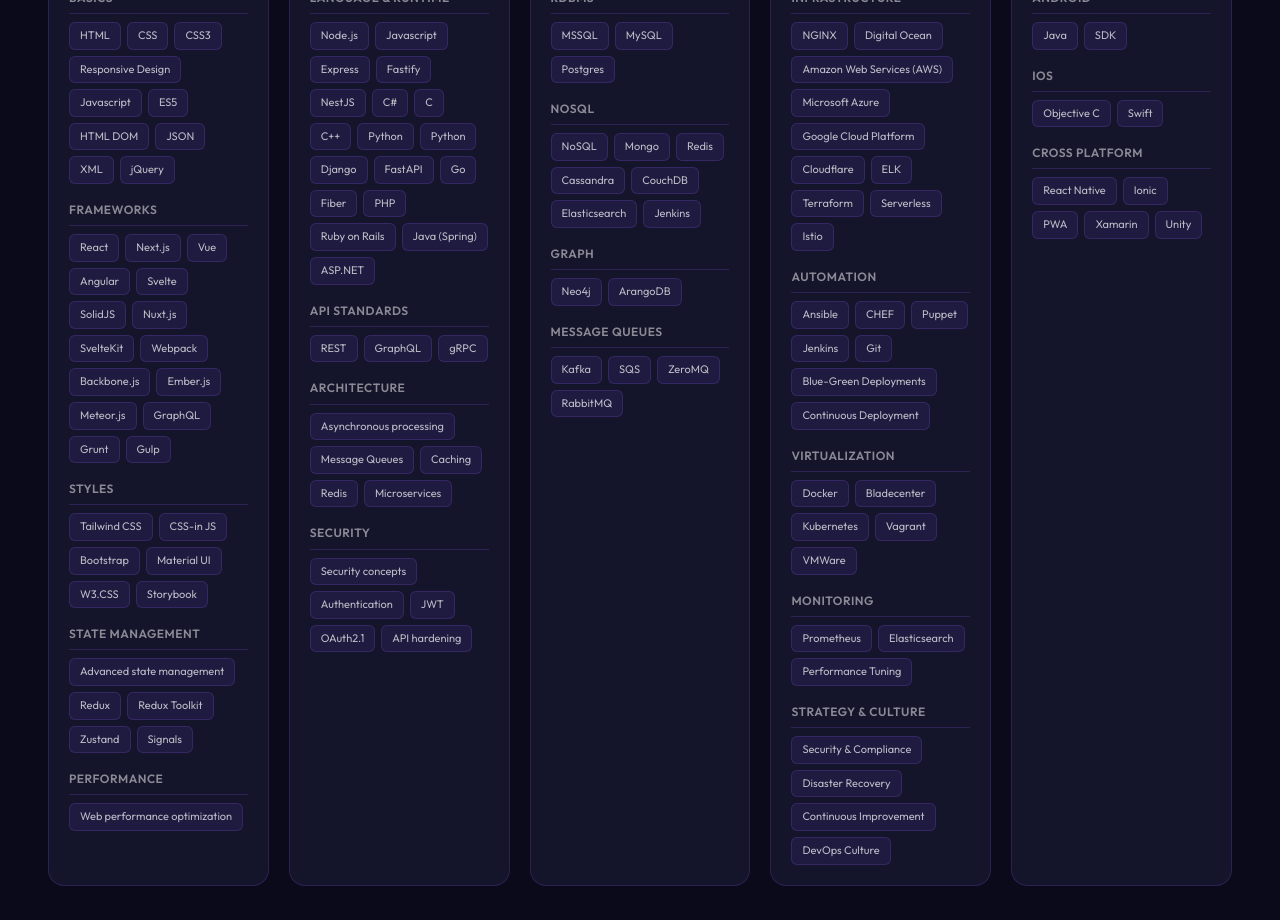
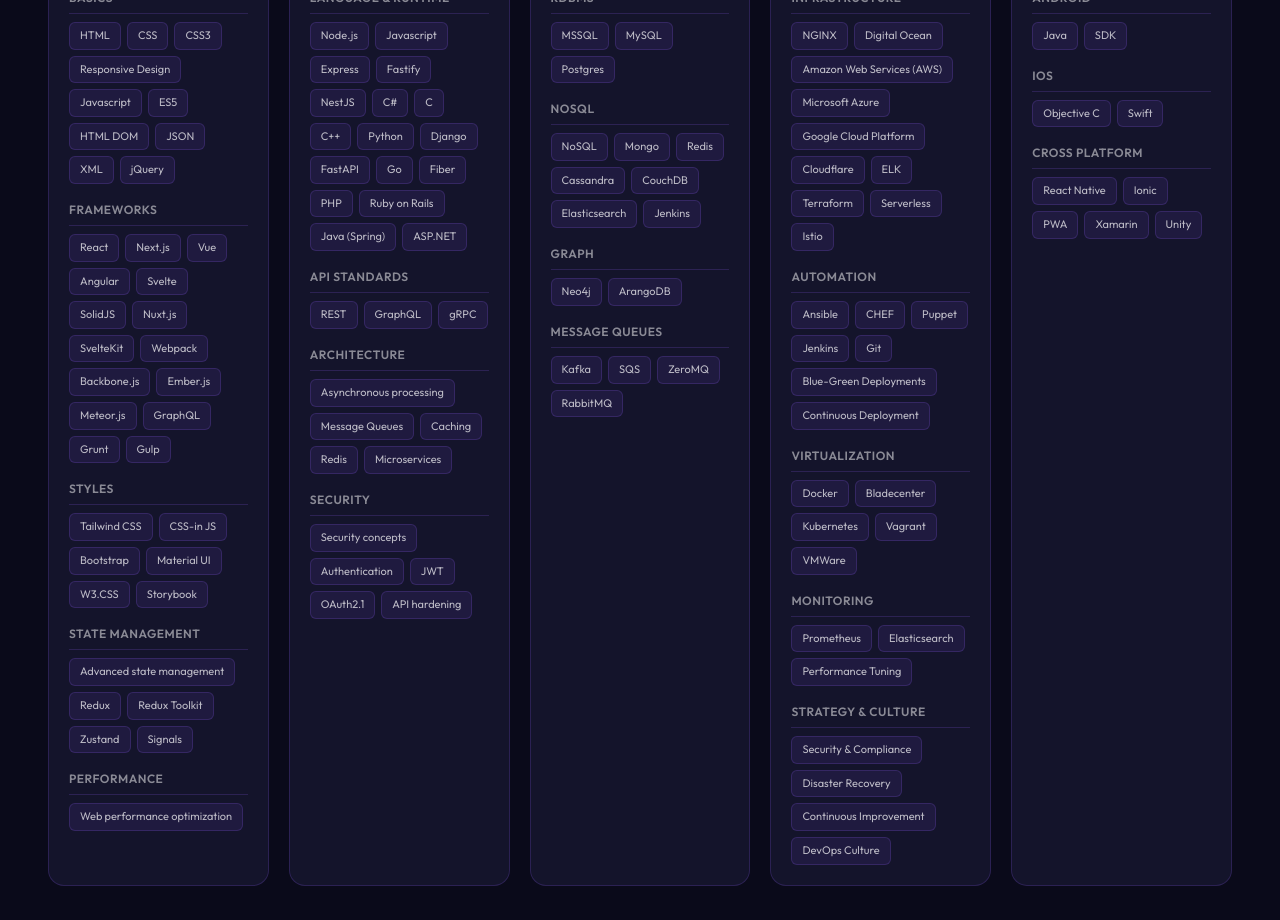
Before and after one commit to siridevcode-dev/devthailao.com, a Next.js app: page /en in a window 1280 px wide. Shown: the part 2660-3580 px from the top of the page. Built offline with nearby package versions, Linux system fonts and the light colour scheme.

Commit message:
Fix duplicate key error and hydration mismatch warning

```diff
--- a/src/app/[lang]/layout.tsx
+++ b/src/app/[lang]/layout.tsx
@@ -40,8 +40,8 @@
     const { lang } = (await params) as { lang: Locale };
 
     return (
-        <html lang={lang} className={`${outfit.variable} ${kanit.variable} ${notoLaos.variable}`}>
-            <body>{children}</body>
+        <html lang={lang} className={`${outfit.variable} ${kanit.variable} ${notoLaos.variable}`} suppressHydrationWarning>
+            <body suppressHydrationWarning>{children}</body>
         </html>
     );
 }
--- a/src/components/SkillsRoadmap.tsx
+++ b/src/components/SkillsRoadmap.tsx
@@ -90,7 +90,7 @@
         icon: '💻',
         color: '#f97316',
         categories: [
-            { name: 'languageRuntime', items: ['Node.js', 'Javascript', 'Express', 'Fastify', 'NestJS', 'C#', 'C', 'C++', 'Python', 'Python', 'Django', 'FastAPI', 'Go', 'Fiber', 'PHP', 'Ruby on Rails', 'Java (Spring)', 'ASP.NET'] },
+            { name: 'languageRuntime', items: ['Node.js', 'Javascript', 'Express', 'Fastify', 'NestJS', 'C#', 'C', 'C++', 'Python', 'Django', 'FastAPI', 'Go', 'Fiber', 'PHP', 'Ruby on Rails', 'Java (Spring)', 'ASP.NET'] },
             { name: 'apiStandards', items: ['REST', 'GraphQL', 'gRPC'] },
             { name: 'architecture', items: ['Asynchronous processing', 'Message Queues', 'Caching', 'Redis', 'Microservices'] },
             { name: 'security', items: ['Security concepts', 'Authentication', 'JWT', 'OAuth2.1', 'API hardening'] },
```
